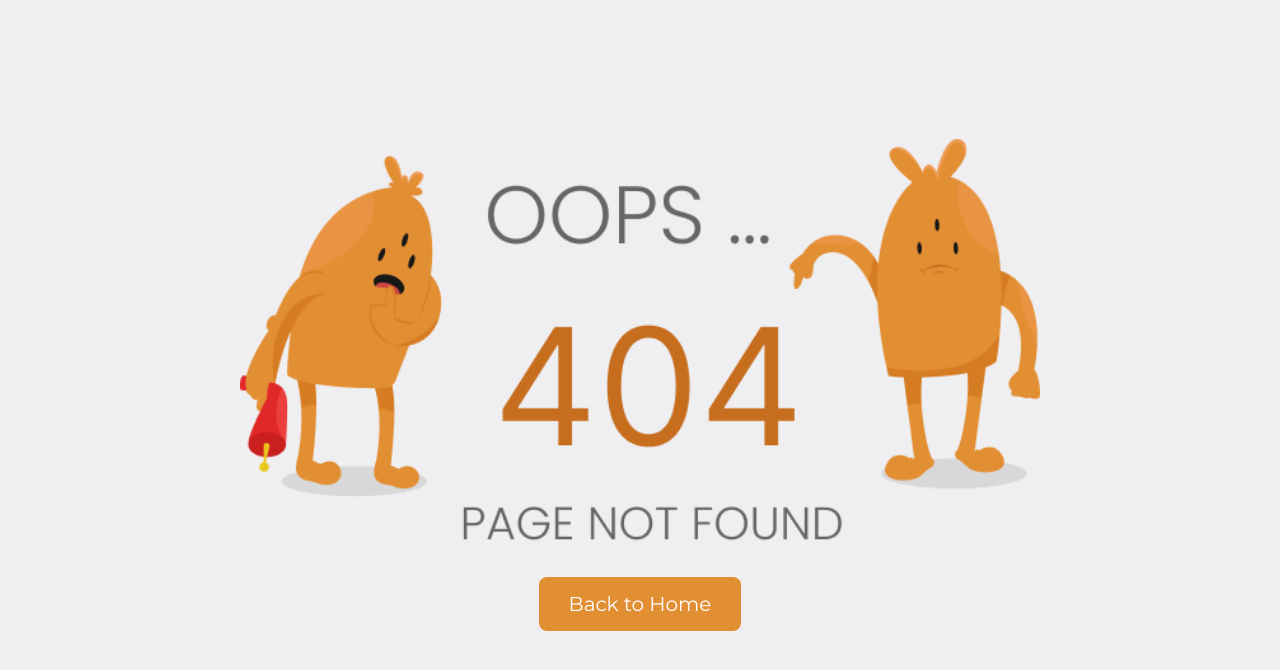
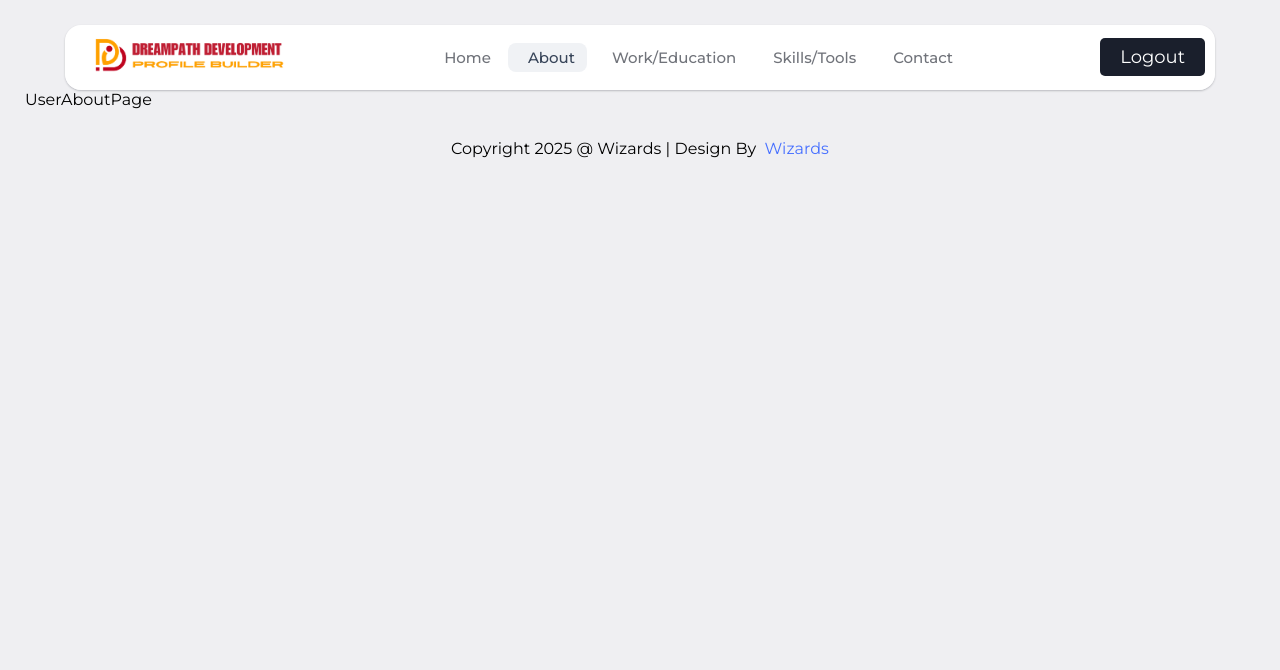
Before and after one commit to priyesshrai/dpd-03, a Next.js app: page /user/1/about in a window 1280 px wide. Before the commit this address had no page. Shown: the top 670 px of the page. Built offline with nearby package versions, Linux system fonts and the light colour scheme; a web font is replaced by a local one.

Commit message:
feat: add UserLayout and UserAboutPage components; refactor UserProfile to remove UserHeader

```diff
--- a/src/app/user/[user]/UserProfile.tsx
+++ b/src/app/user/[user]/UserProfile.tsx
@@ -78,9 +78,7 @@ export default function UserProfile({ userName }: UserProfileProps) {
 
     return (
         <>
-            <UserHeader userName={userName} />
             <Hero userData={userData} loading={loading} userName={userName} />
-            <Footer />
             <Toaster />
         </>
     )
@@ -565,7 +563,7 @@ function Hero({ userData, loading, userName }: HeroProps) {
     )
 }
 
-function Footer() {
+export function Footer() {
     return (
         <footer>
             Copyright 2025 @ Wizards |
--- /dev/null
+++ b/src/app/user/[user]/about/page.tsx
@@ -0,0 +1,8 @@
+import React from 'react'
+
+export default async function UserAboutPage({ params }: { params: Promise<{ user: string }> }) {
+    const { user } = await params;
+  return (
+    <div>UserAboutPage</div>
+  )
+}
--- /dev/null
+++ b/src/app/user/[user]/layout.tsx
@@ -0,0 +1,19 @@
+import { ReactNode } from "react";
+import { Footer, UserHeader } from "./UserProfile";
+
+type Props = {
+    children: ReactNode;
+    params: { user: string };
+};
+
+export default async function UserLayout({ children, params }: Props) {
+    const userName = params.user;
+
+    return (
+        <>
+            <UserHeader userName={userName} />
+            {children}
+            <Footer/>
+        </>
+    );
+}
--- a/src/app/user/[user]/profile/page.tsx
+++ b/src/app/user/[user]/profile/page.tsx
@@ -1,14 +1,12 @@
 import React from 'react'
 import Tabs from '../Dashboard/Tabs'
 import axios from 'axios';
-import { UserHeader } from '../UserProfile';
 
 export default async function page({ params }: { params: Promise<{ user: string }> }) {
   const { user } = await params;
 
   return (
     <>
-      <UserHeader userName={user} />
       <Tabs user={user} />
     </>
   )
```
